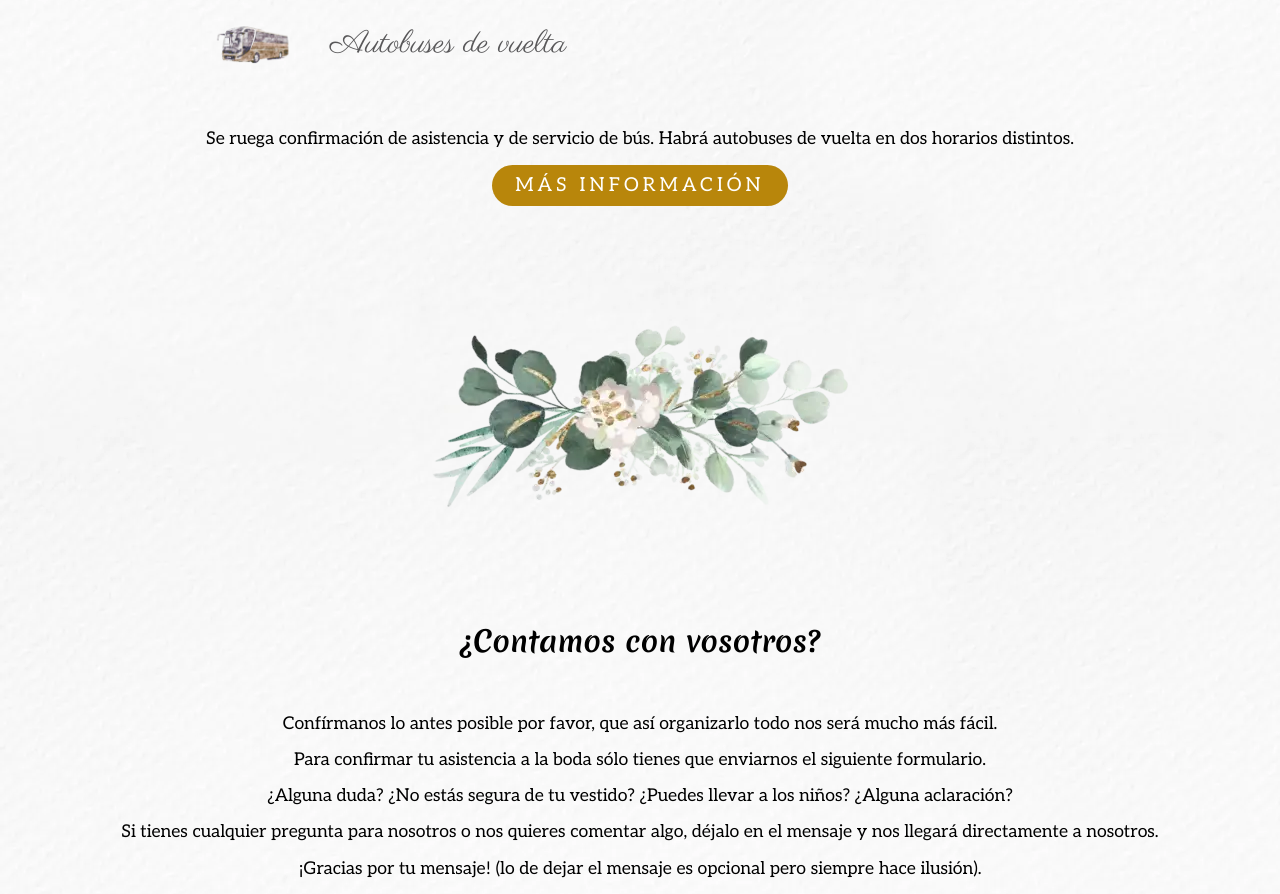
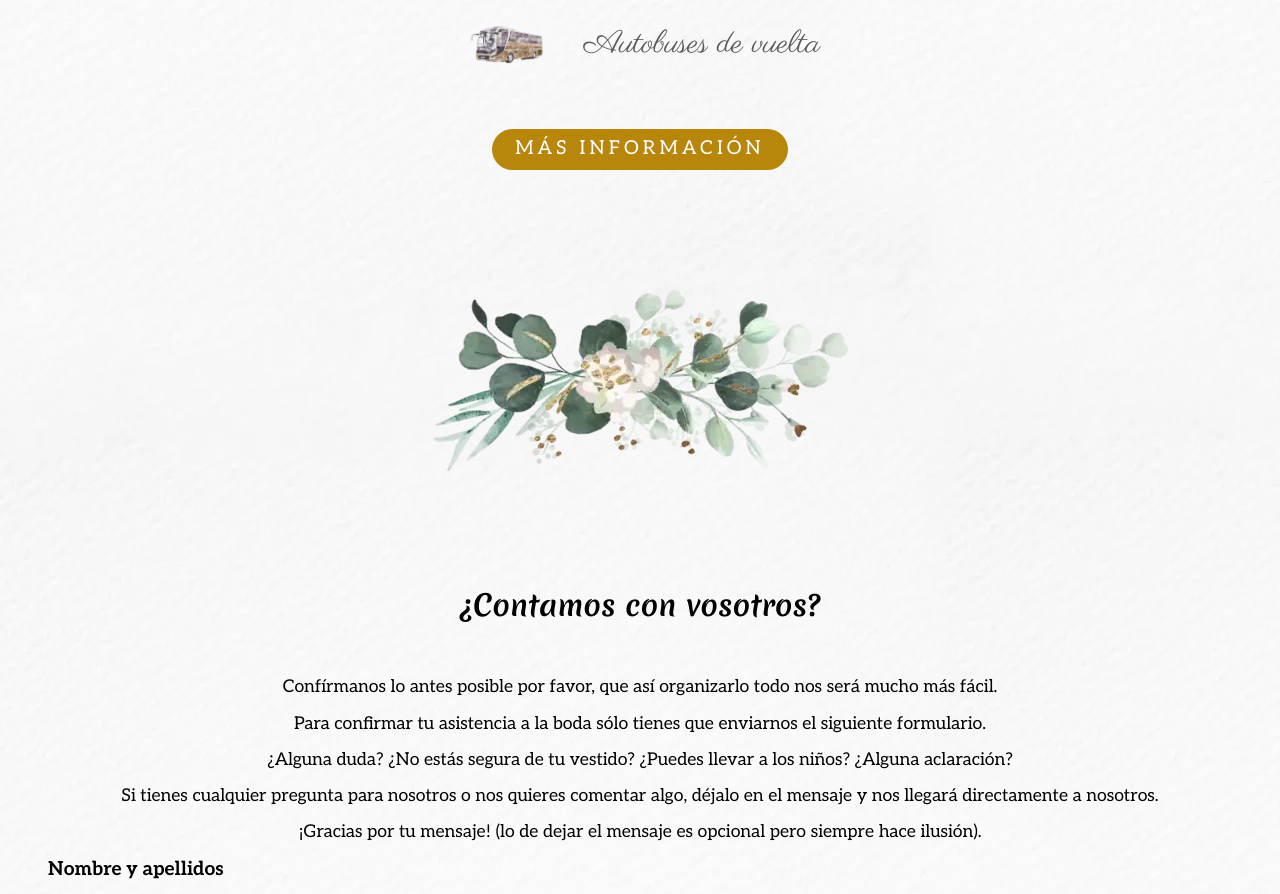
Before and after one commit to danigonlinea/wedding.github.io, a Vue app: page / in a window 1280 px wide. Shown: the part 6840-7734 px from the top of the page. Built offline with nearby package versions, Linux system fonts and the light colour scheme; no server answers; a web font is replaced by a local one.

Commit message:
fix: form is already set up with emailjs service

```diff
--- a/package.json
+++ b/package.json
@@ -22,6 +22,7 @@
     "@heroicons/vue": "^2.1.3",
     "@stylistic/eslint-plugin-js": "^1.1.0",
     "@vitejs/plugin-vue": "^4.4.1",
+    "emailjs-com": "^3.2.0",
     "eslint": "^8.53.0",
     "eslint-config-prettier": "^9.0.0",
     "eslint-plugin-prettier": "^5.0.1",
--- a/src/components/invitation/weddingForm.vue
+++ b/src/components/invitation/weddingForm.vue
@@ -30,7 +30,11 @@
             </p>
           </div>
           <div class="wedding-form-group">
-            <WeddingInput v-model="formData.fullName" label="Nombre" required />
+            <WeddingInput
+              v-model="formData.fullName"
+              label="Nombre y apellidos"
+              required
+            />
           </div>
 
           <div class="wedding-form-group">
@@ -55,6 +59,7 @@
 
 <script setup>
 import { ref } from 'vue'
+import emailjs from 'emailjs-com'
 import { initializeApp } from 'firebase/app'
 import { getFirestore, addDoc, collection } from 'firebase/firestore'
 
@@ -84,14 +89,17 @@ const numberPeople = [
 
 const submitForm = async () => {
   try {
-    const infoGuest = {
-      name: formData.value.fullName,
-      number: formData.value.numberPeople,
-      message: formData.value.message,
-      song: formData.value.songField,
-    }
-
-    await addDoc(collection(db, 'guests'), { ...infoGuest })
+    emailjs
+      .send(
+        'service_1vykrik',
+        'template_h8mqpql',
+        { name: formData.value.fullName, message: formData.value.message },
+        'veRoaIxY0Wl0qS94t',
+      )
+      .then(() => {
+        console.log('Correo enviado con éxito 🚀')
+        formData.value.fullName = ''
+        formData.value.message = ''
 
         if (window.gtag) {
           window.gtag('event', 'Form', {
@@ -100,6 +108,11 @@ const submitForm = async () => {
             value: { ...infoGuest },
           })
         }
+      })
+      .catch((err) => {
+        console.error('Error:', err)
+        console.log('Hubo un error al enviar el correo')
+      })
 
     isFormSubmitted.value = true
     // console.log('Document written with ID: ', docRef.id)
@@ -113,7 +126,7 @@ const submitForm = async () => {
 
 // Your web app's Firebase configuration
 // For Firebase JS SDK v7.20.0 and later, measurementId is optional
-const firebaseConfig = {
+/* const firebaseConfig = {
   apiKey: import.meta.env.VITE_APP_FIREBASE_API_KEY,
   authDomain: import.meta.env.VITE_APP_FIREBASE_AUTH_DOMAIN,
   projectId: import.meta.env.VITE_APP_FIREBASE_PROJECT_ID,
@@ -125,7 +138,7 @@ const firebaseConfig = {
 
 // Initialize Firebase
 const app = initializeApp(firebaseConfig)
-const db = getFirestore(app)
+const db = getFirestore(app) */
 </script>
 
 <style lang="scss">
--- a/src/components/invitation/weddingSchedule.vue
+++ b/src/components/invitation/weddingSchedule.vue
@@ -54,10 +54,6 @@
       </div>
 
       <div class="wedding-block-center">
-        <p>
-          Se ruega confirmación de asistencia y de servicio de bús. Habrá
-          autobuses de vuelta en dos horarios distintos.
-        </p>
         <WeddingLink :to="weddingMoreInfo">Más información</WeddingLink>
       </div>
     </div>
--- a/src/components/ui/weddingTextarea.vue
+++ b/src/components/ui/weddingTextarea.vue
@@ -9,7 +9,7 @@
       v-model="textareaValue"
       :placeholder="placeholder"
       :type="type"
-      rows="4"
+      rows="8"
       class="wedding-textarea-field"
     />
   </div>
```
Also changed, not shown: 1 other file (tests, documents, lock files or other folders). Lines whose indentation alone changed are shown as unchanged.
